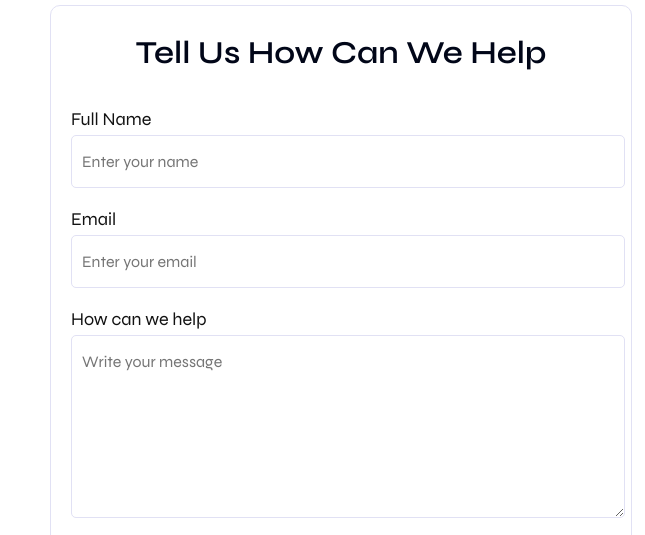
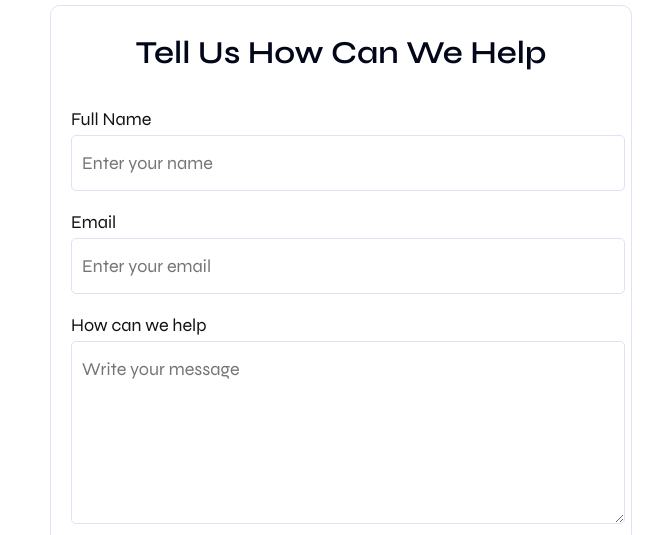
Before and after one commit to Gayathri-2003-desin/falconyx, a plain HTML site: page client/index.html in a window 1280 px wide. Shown: the part 4260-4795 px from the top of the page, 0-645 px from the left. Drawn offline with Linux system fonts and the light colour scheme.

Commit message:
change text

```diff
--- a/client/index.css
+++ b/client/index.css
@@ -974,7 +974,7 @@ line-height: normal;
 padding-top: 16px;
 padding-bottom: 16px;
 padding-left: 10px;
-font-size: 16px;
+font-size: 18px;
 align-items: center;
 gap: 8px;
 align-self: stretch;
@@ -1005,7 +1005,7 @@ display: flex;
    padding-bottom: 16px;
     align-items: center;
     padding-left: 10px;
-    font-size: 16px;
+    font-size: 18px;
     gap: 8px;
     align-self: stretch;
     border-radius: 5px;
@@ -1041,7 +1041,7 @@ height: 100px;
    padding-top: 16px;
    padding-bottom: 16px;
    padding-left: 10px;
-   font-size: 16px;
+   font-size: 18px;
 align-items: flex-start;
 gap: 8px;
 align-self: stretch;
@@ -2852,7 +2852,7 @@ padding-top: 16px;
 padding-bottom: 16px;
 align-items: center;
 gap: 8px;
-font-size: 16px;
+font-size: 18px;
 align-self: stretch;
 border-radius: 5px;
 border: 1px solid #E1E1F4;
@@ -2881,7 +2881,7 @@ display: flex;
    padding-bottom: 16px;
     align-items: center;
     gap: 8px;
-    font-size: 16px;
+    font-size: 18px;
     align-self: stretch;
     border-radius: 5px;
     border: 1px solid #E1E1F4;
@@ -2907,7 +2907,7 @@ line-height: normal;
 #message {
     display: flex;
 height: 149px;
-font-size: 16px;
+font-size: 18px;
    padding-top: 16px;
    padding-bottom: 16px;
 align-items: flex-start;
```
